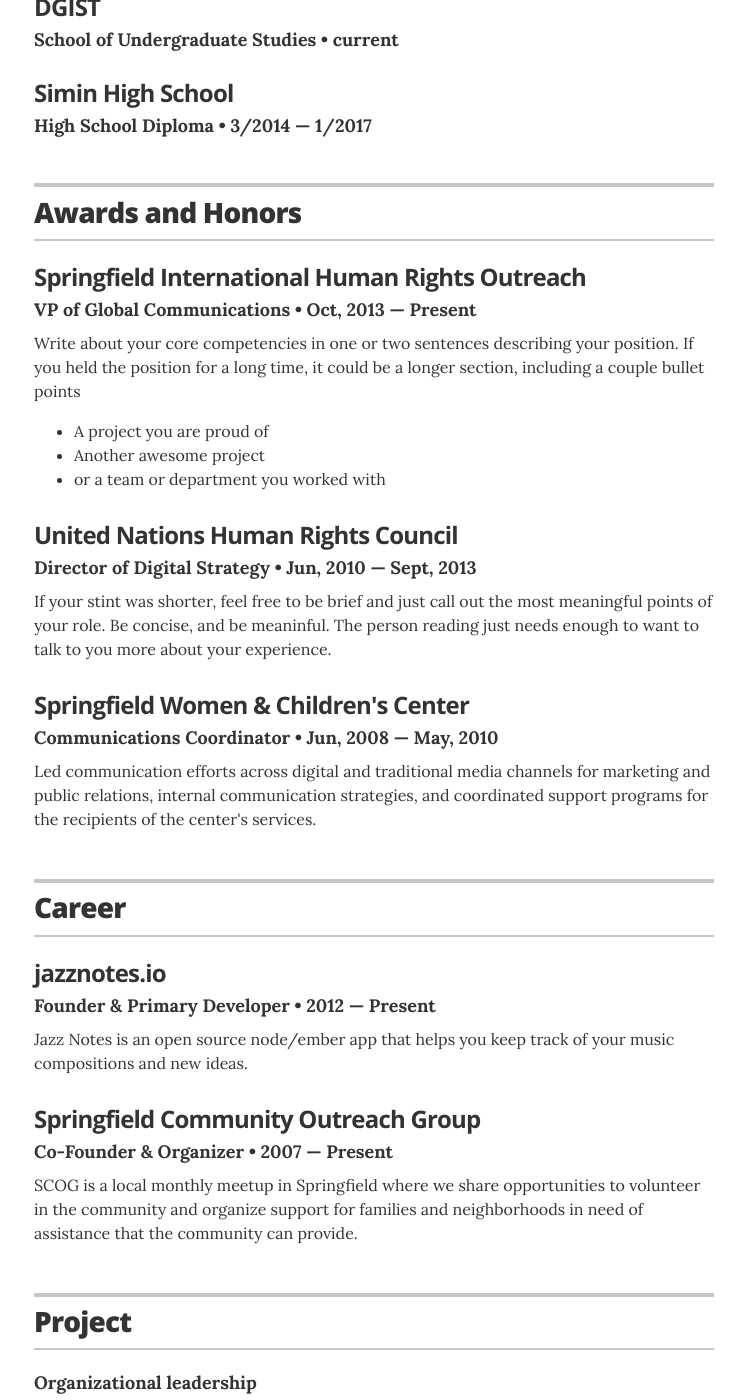
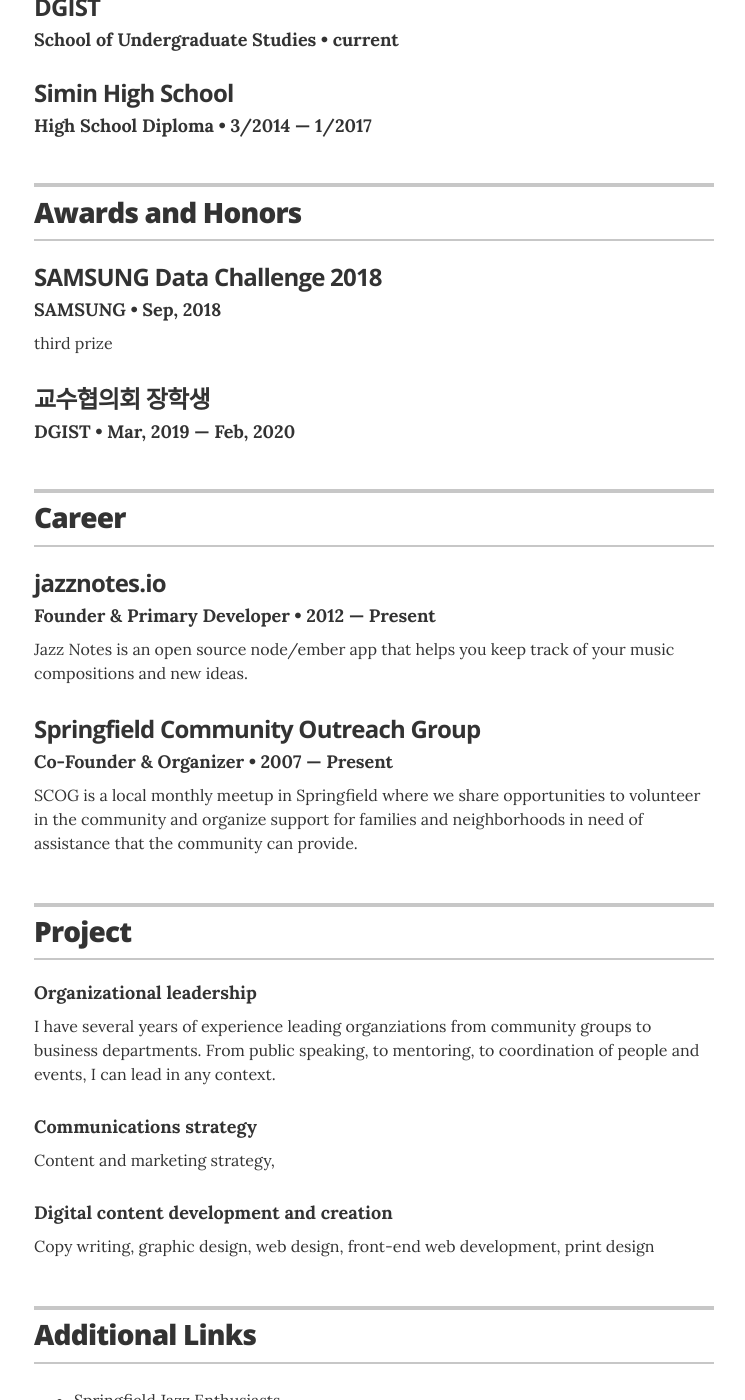
Before and after one commit to pgworld/devwoo.github.io, a Jekyll site: the page built from index.html, in a window 1280 px wide and 1400 px high, scrolled down 607 px. Shown: the whole window, without its empty margins (266-1011 px from the left). Built offline with Jekyll 4.4.1, drawn with Linux system fonts in a browser that asks for light colours.

Commit message:
Update experience.yml

```diff
--- a/_data/experience.yml
+++ b/_data/experience.yml
@@ -1,19 +1,11 @@
 # Jobs
 # VP of Global Communications
-- company: Springfield International Human Rights Outreach
-  position: VP of Global Communications
-  duration: Oct, 2013 &mdash; Present
-  summary: Write about your core competencies in one or two sentences describing your position. If you held the position for a long time, it could be a longer section, including a couple bullet points	<ul class="resume-item-list"><li>A project you are proud of</li><li>Another awesome project</li><li>or a team or department you worked with</li></ul>
+- company: SAMSUNG Data Challenge 2018
+  position: SAMSUNG
+  duration: Sep, 2018
+  summary: third prize
 
 # Director of Digital Stratgy
-- company: United Nations Human Rights Council
-  position: Director of Digital Strategy
-  duration:  Jun, 2010 &mdash; Sept, 2013
-  summary: If your stint was shorter, feel free to be brief and just call out the most meaningful points of your role. Be concise, and be meaninful. The person reading just needs enough to want to talk to you more about your experience.
-
-
-# Communications Coordinator
-- company: Springfield Women & Children's Center
-  position: Communications Coordinator
-  duration:   Jun, 2008  &mdash; May, 2010
-  summary: Led communication efforts across digital and traditional media channels for marketing and public relations, internal communication strategies, and coordinated support programs for the recipients of the center's services.
+- company: 교수협의회 장학생
+  position: DGIST
+  duration:  Mar, 2019 &mdash; Feb, 2020
```
